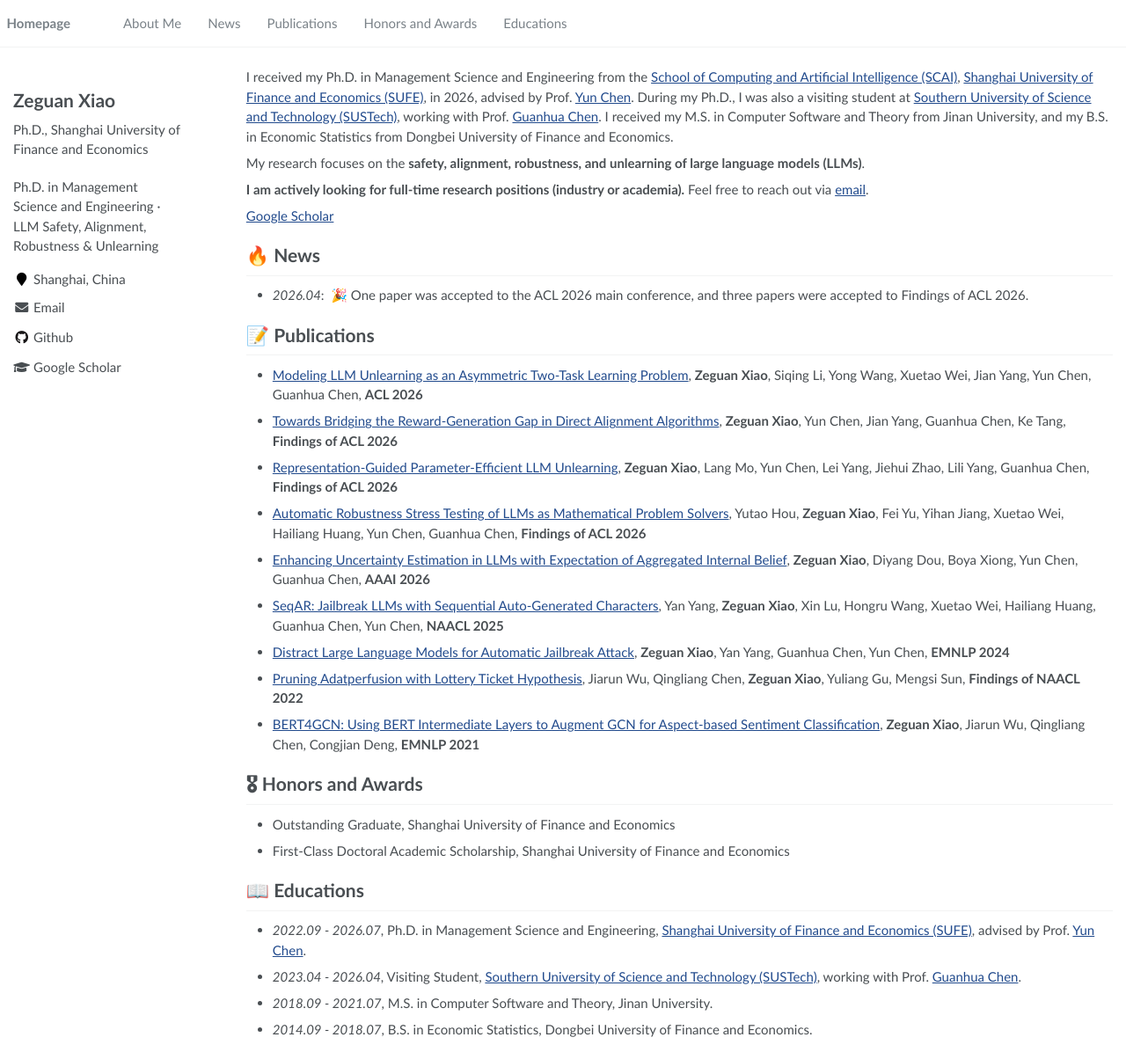
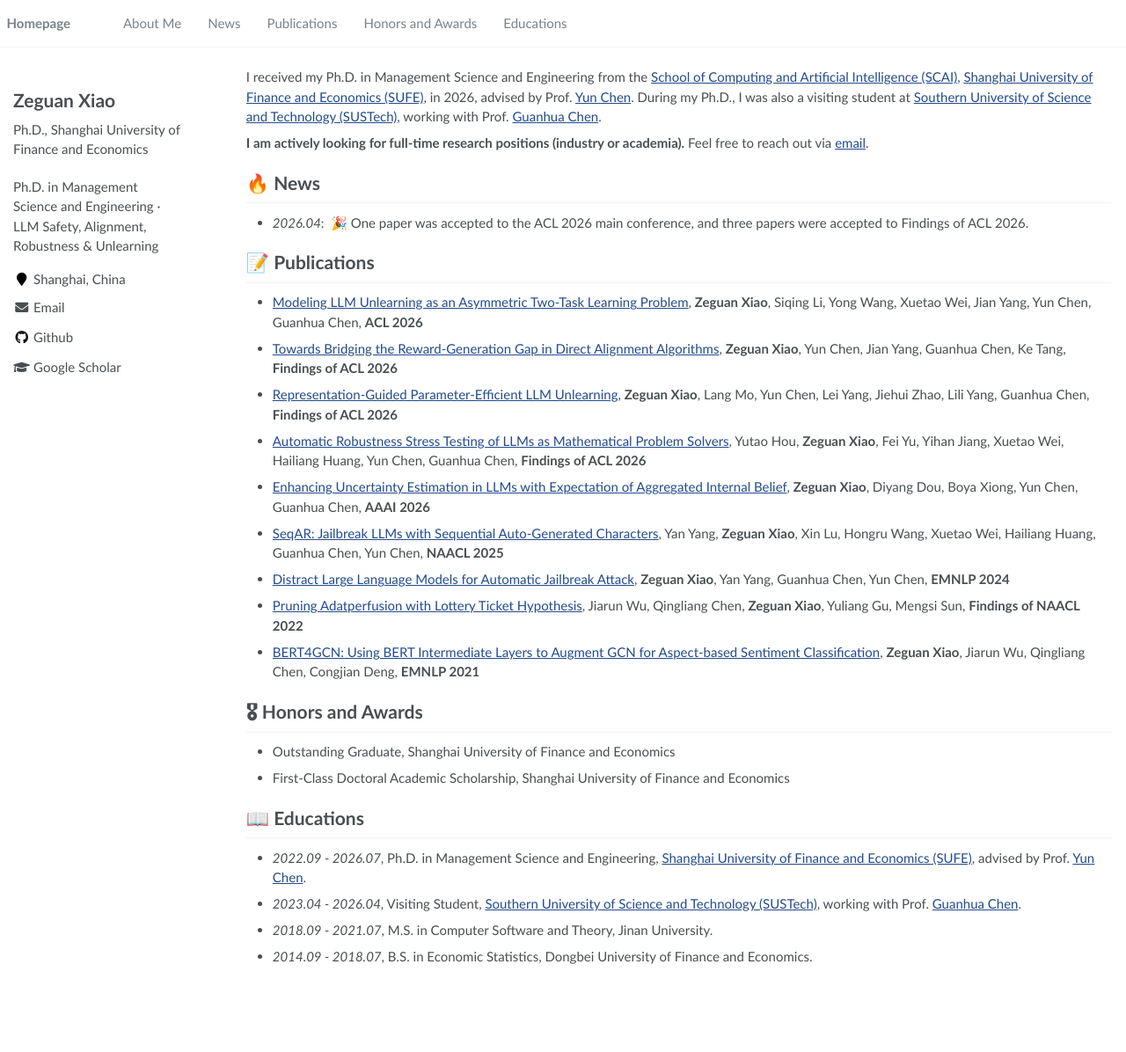
Before and after one commit to ZeguanXiao/ZeguanXiao.github.io, a Jekyll site: the page built from _pages/about.md, in a window 1280 px wide and 1196 px high. Shown: the whole window at 88% size. Built offline with Jekyll 4.4.1, drawn with Linux system fonts in a browser that asks for light colours.

Commit message:
Shorten the intro to Ph.D. background and contact only.
Drop the master's/bachelor sentence, research-focus line, and Google Scholar link from the about section.

Co-authored-by: Cursor <cursoragent@cursor.com>

```diff
--- a/_pages/about.md
+++ b/_pages/about.md
@@ -10,13 +10,9 @@ redirect_from:
 
 <span class='anchor' id='about-me'></span>
 
-I received my Ph.D. in Management Science and Engineering from the [School of Computing and Artificial Intelligence (SCAI)](https://scai.sufe.edu.cn/), [Shanghai University of Finance and Economics (SUFE)](https://www.sufe.edu.cn/), in 2026, advised by Prof. [Yun Chen](https://yunc.me/). During my Ph.D., I was also a visiting student at [Southern University of Science and Technology (SUSTech)](https://www.sustech.edu.cn/), working with Prof. [Guanhua Chen](https://ghchen.me/). I received my M.S. in Computer Software and Theory from Jinan University, and my B.S. in Economic Statistics from Dongbei University of Finance and Economics.
-
-My research focuses on the **safety, alignment, robustness, and unlearning of large language models (LLMs)**.
+I received my Ph.D. in Management Science and Engineering from the [School of Computing and Artificial Intelligence (SCAI)](https://scai.sufe.edu.cn/), [Shanghai University of Finance and Economics (SUFE)](https://www.sufe.edu.cn/), in 2026, advised by Prof. [Yun Chen](https://yunc.me/). During my Ph.D., I was also a visiting student at [Southern University of Science and Technology (SUSTech)](https://www.sustech.edu.cn/), working with Prof. [Guanhua Chen](https://ghchen.me/).
 
 **I am actively looking for full-time research positions (industry or academia).** Feel free to reach out via [email](mailto:hainanxzg@gmail.com).
-
-[Google Scholar](https://scholar.google.com/citations?user=rgQWhpUAAAAJ)
 
 
 <h1 id="news">🔥 News</h1>
```
